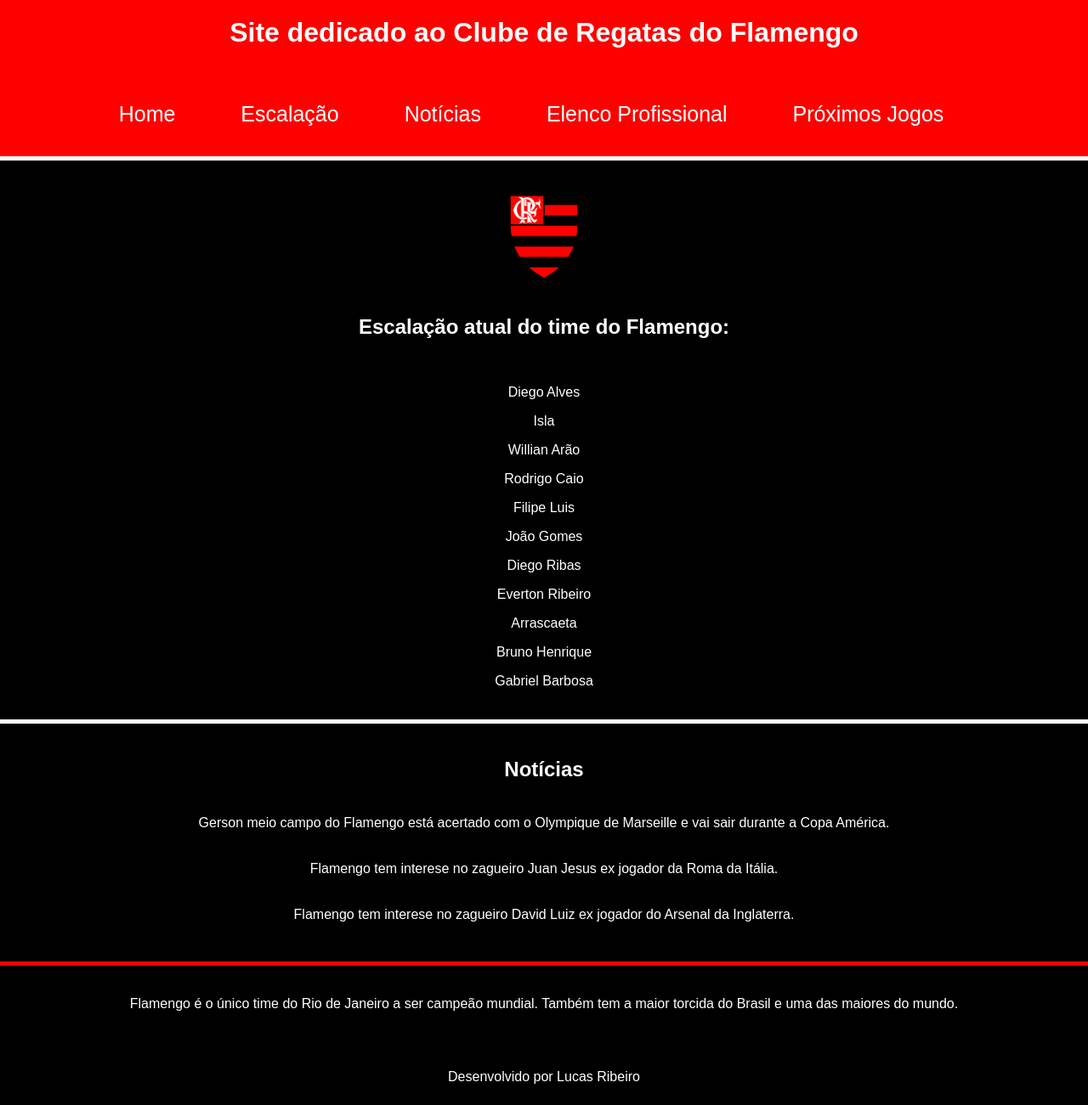
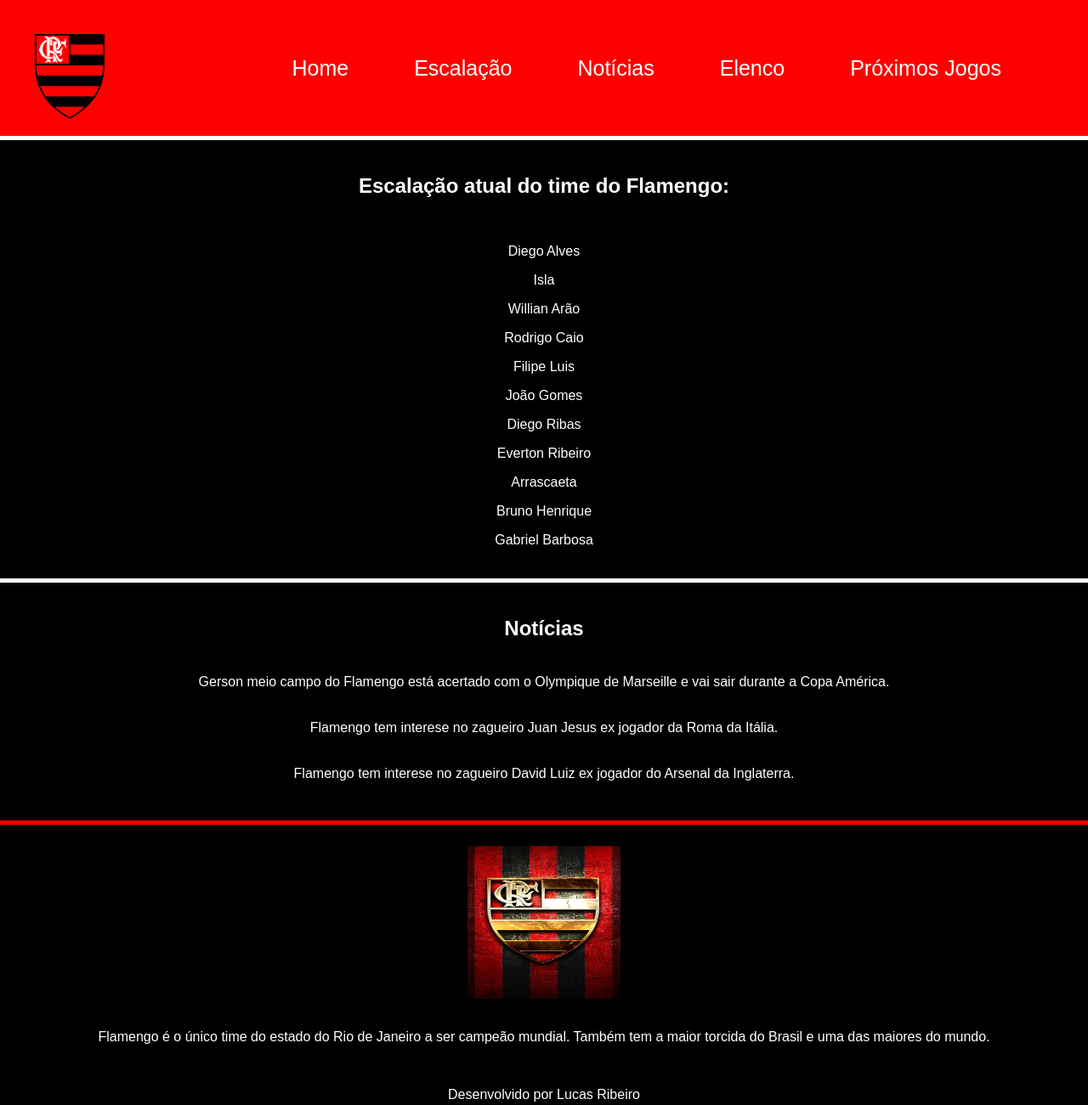
Before and after one commit to lucasmartinsribeiro/Website-Flamengo, a plain HTML site: page index.html in a window 1280 px wide. Shown: the whole page at 85% size. Drawn offline with Linux system fonts and the light colour scheme.

Commit message:
Using flexbox in the header and footer.

```diff
--- a/css/elenco.css
+++ b/css/elenco.css
@@ -1,3 +1,7 @@
+.header{
+    width: 65%;
+}
+
 h1{
     color: #fff;
     text-align: center;
--- a/css/proximosJogos.css
+++ b/css/proximosJogos.css
@@ -1,3 +1,7 @@
+.header{
+    width: 65%;
+}
+
 .division{
     border-bottom: 5px solid red;
 }
--- a/css/style.css
+++ b/css/style.css
@@ -4,7 +4,7 @@ body{
     font-family: "Fira Code", Arial, Helvetica, sans-serif;;
 }
 
-.header{
+header{
     background-color: red;
     color: white;
     border-bottom: 5px solid #fff;
@@ -12,11 +12,17 @@ body{
     padding-bottom: 10px;
 }
 
-.header h1{
-    margin: 0px;
-    text-align: center;
-    padding-top: 10px;
-    padding-bottom: 38px;
+.header{
+    display: flex;
+    align-items: center;
+    justify-content: space-between;
+    width: 95%;
+    margin: 10px auto;
+}
+
+.image{
+    height: 100px;
+    padding-top: 20px;
 }
 
 li{
@@ -39,12 +45,7 @@ a:hover{
     color: black;
 }
 
-.image{
-    height: 100px;
-    padding-top: 20px;
-}
-
-.escalacao{
+.escalation{
     text-align: center;
     color: #fff;
     padding-top: 20px;
@@ -52,7 +53,7 @@ a:hover{
     border-bottom: 5px solid #fff;
 }
 
-.noticias{
+.news{
     text-align: center;
     border-bottom: 5px solid red;
     color: #fff;
@@ -60,13 +61,22 @@ a:hover{
     padding-bottom: 30px;
 }
 
-.noticias P{
+.news p{
     padding-top: 20px;
 }
 
 .footer{
+    display: flex;
+    justify-content: space-between;
     text-align: center;
-    padding-top: 20px;
+    align-items: center;
+    flex-direction: column;
+    padding: 25px 0;
+}
+
+.footer img{
+    width: 180px;
+    height: 180px;
     padding-bottom: 20px;
 }
 
--- a/index.html
+++ b/index.html
@@ -9,27 +9,24 @@
     <link rel="stylesheet" href="css/style.css">
 </head>
 <body>
-    <header class="header">
-        <h1>Site dedicado ao Clube de Regatas do Flamengo</h1>
+    <header>
+        <div class="header">
+            <img class="image" src="img/image.png" alt="Escudo do Flamengo">
 
             <nav class="nav">
                 <ul>
                     <li> <a href="index.html">Home</a></li>
-                <li> <a href="#escalacao">Escalação</a></li>
-                <li> <a href="#noticias">Notícias</a></li>
-                <li> <a href="elenco.html">Elenco Profissional</a></li>
+                    <li> <a href="#escalation">Escalação</a></li>
+                    <li> <a href="#news">Notícias</a></li>
+                    <li> <a href="elenco.html">Elenco</a></li>
                     <li> <a href="proximosJogos.html">Próximos Jogos</a></li>
                 </ul>
             </nav>
+        </div>
 
     </header>
 
-    <section class="escalacao" id="escalacao">
-        <img class="image" src="img/image.png" alt="Escudo do Flamengo">
-
-        <br>
-        <br>
-
+    <section class="escalation" id="escalation">
         <h1>Escalação atual do time do Flamengo:</h1>
 
         <br>
@@ -47,7 +44,7 @@
         <p>Gabriel Barbosa</p>
     </section>
 
-    <section class="noticias" id="noticias">
+    <section class="news" id="news">
         <h1>Notícias</h1>
         <p>
             Gerson meio campo do Flamengo está acertado com o Olympique de Marseille e vai sair durante a Copa América.
@@ -59,11 +56,12 @@
     </section>
 
     <footer class="footer">
+        <img src="img/image-footer.jpg" alt="imagem do escudo do Flamengo">
+
         <p>
-            Flamengo é o único time do Rio de Janeiro a ser campeão mundial. Também tem a maior torcida do Brasil e uma das maiores do mundo.
+            Flamengo é o único time do estado do Rio de Janeiro a ser campeão mundial. Também tem a maior torcida do Brasil e uma das maiores do mundo.
         </p>
 
-        <br>
         <br>
 
         <p>
```
Also changed, not shown: elenco.html (+8 -5 lines), proximosJogos.html (+8 -5 lines), img/image-footer.jpg (added). Lines whose indentation alone changed are shown as unchanged.
